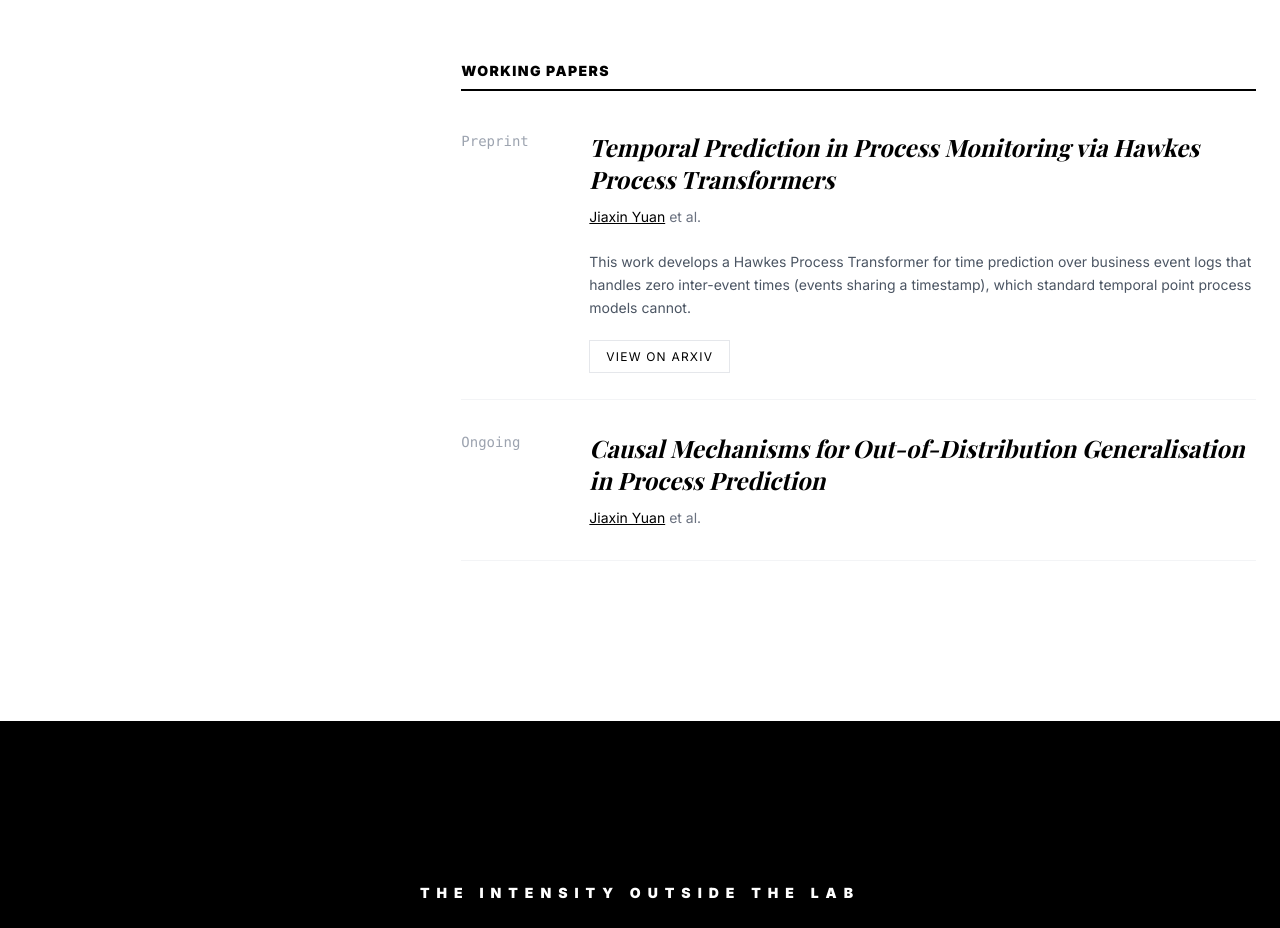
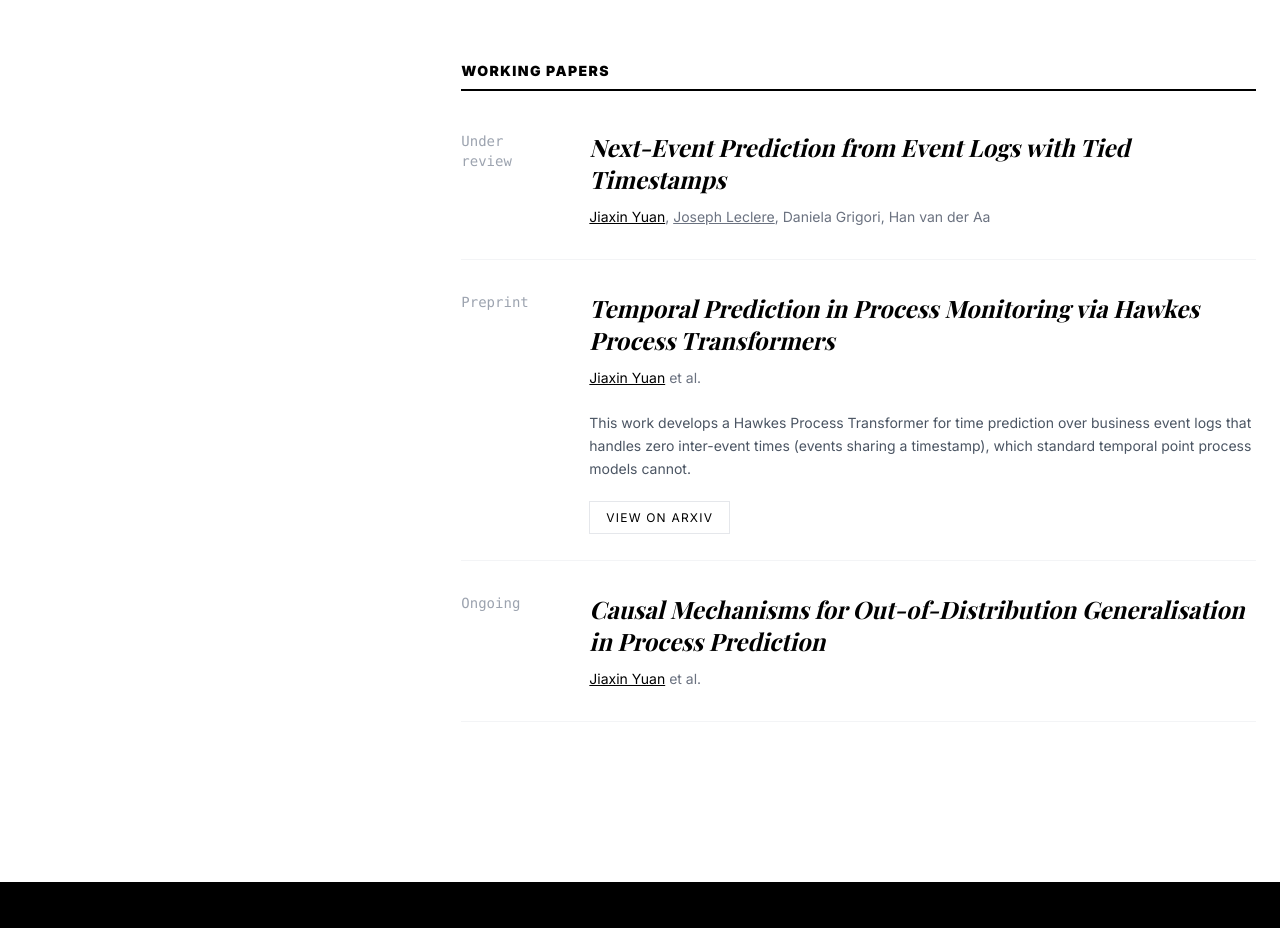
Before and after one commit to jiaxin-yuan/jiaxin-yuan.github.io, a plain HTML site: page index.html in a window 1280 px wide. Shown: the part 2666-3594 px from the top of the page. Drawn offline with nearby package versions, Linux system fonts and the light colour scheme; a web font is replaced by a local one.

Commit message:
Add working paper: Next-Event Prediction from Event Logs with Tied Timestamps (under review)
Co-Authored-By: Claude Opus 5.5 <noreply@anthropic.com>

```diff
--- a/index.html
+++ b/index.html
@@ -200,6 +200,15 @@
 
                     <h3 id="working-papers" class="text-sm font-black uppercase tracking-widest border-b-2 border-black pb-2 mb-2 mt-16">Working Papers</h3>
                     <div class="pub-item py-8 border-b border-gray-100 flex flex-col md:flex-row gap-4 md:gap-8">
+                        <div class="md:w-24 shrink-0 text-sm font-mono text-gray-400">Under review</div>
+                        <div class="flex-1">
+                            <h4 class="text-2xl font-medium mb-3 italic serif">Next-Event Prediction from Event Logs with Tied Timestamps</h4>
+                            <p class="text-gray-500 text-sm">
+                                <span class="text-black font-medium underline">Jiaxin Yuan</span>, <a href="https://tosmeow.github.io/" target="_blank" class="hover:text-black underline">Joseph Leclere</a>, Daniela Grigori, Han van der Aa
+                            </p>
+                        </div>
+                    </div>
+                    <div class="pub-item py-8 border-b border-gray-100 flex flex-col md:flex-row gap-4 md:gap-8">
                         <div class="md:w-24 shrink-0 text-sm font-mono text-gray-400">Preprint</div>
                         <div class="flex-1">
                             <h4 class="text-2xl font-medium mb-3 italic serif">Temporal Prediction in Process Monitoring via Hawkes Process Transformers</h4>
```
Also changed, not shown: 1 other file.
